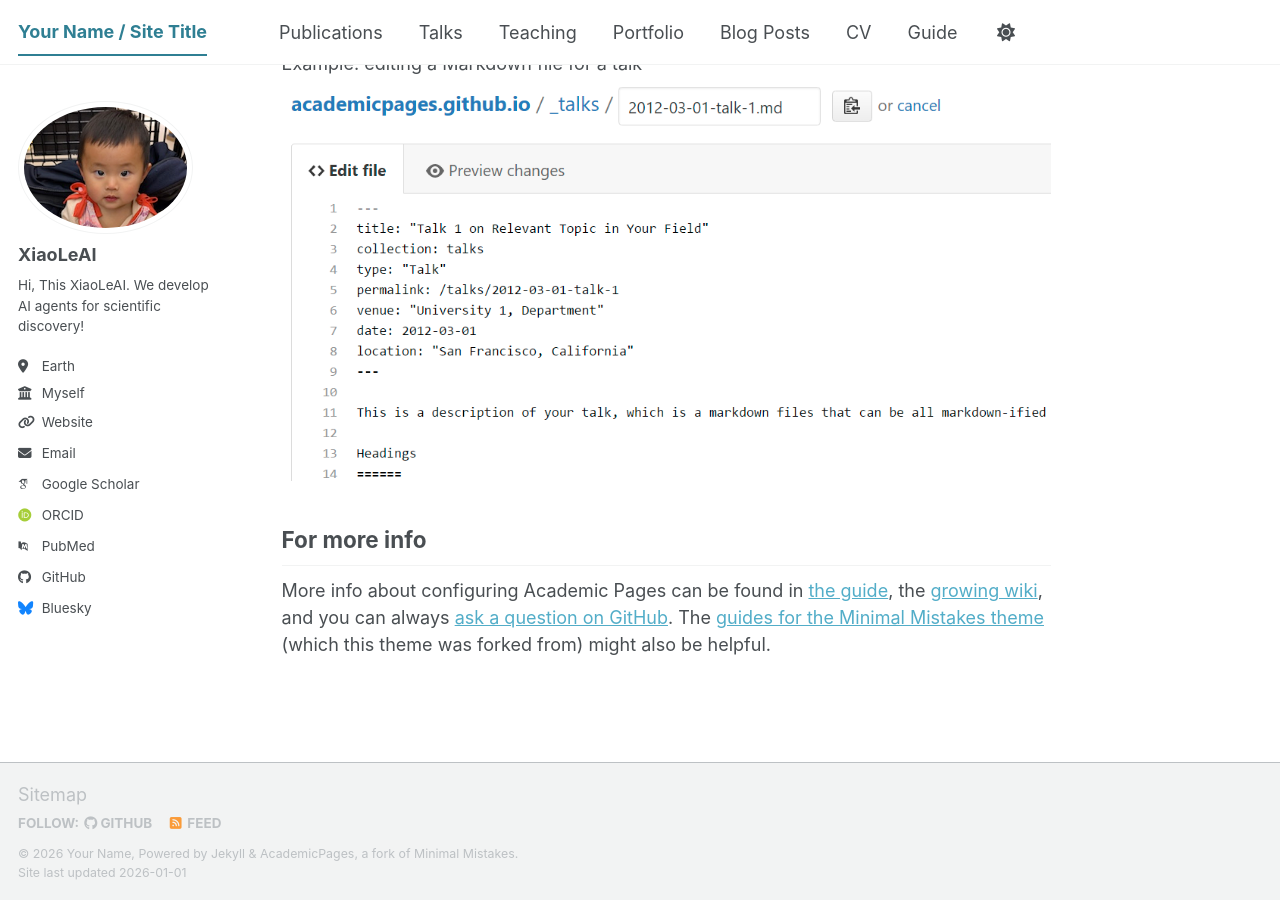
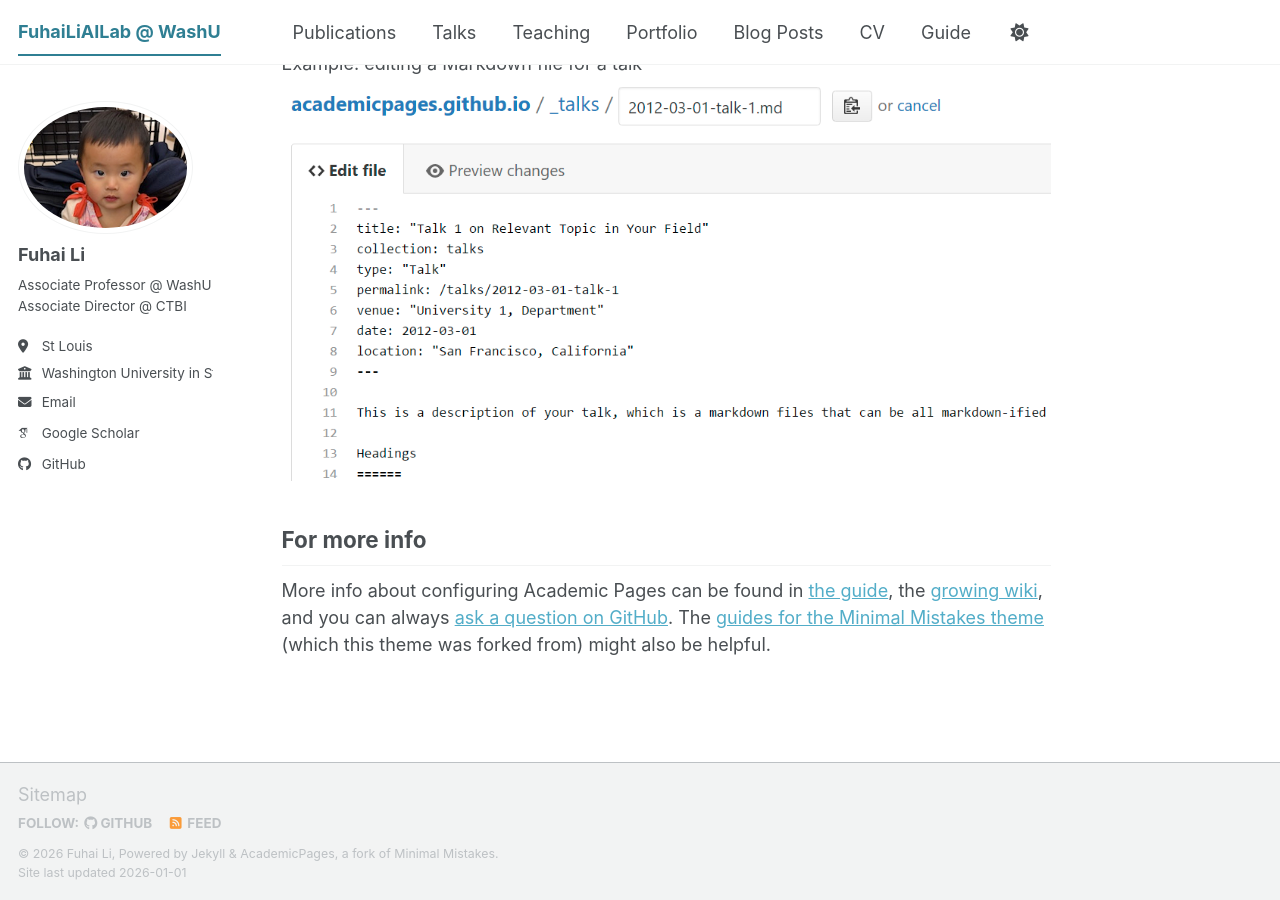
Before and after one commit to XiaoLeFancyAI/XiaoLeFancyAI.github.io, a Jekyll site: the page built from _pages/about.md, in a window 1280 px wide and 900 px high, scrolled down 2720 px. Built offline with Jekyll 4.4.1, drawn with Linux system fonts in a browser that asks for light colours; some web fonts are replaced; a script bundle is joined from its source files by our own code; library files that are not in the unit come from our copies.

Commit message:
Update personal information in _config.yml

```diff
--- a/_config.yml
+++ b/_config.yml
@@ -8,15 +8,14 @@
 
 # Basic Site Settings
 locale                   : "en-US"
-site_theme               : "default" # The available themes options are "default", "air", "sunrise", "mint", "dirt" and "contrast"
-title                    : "Your Name / Site Title"
+site_theme               : "default"
+title                    : "FuhaiLiAILab @ WashU"
 title_separator          : "-"
-name                     : &name "Your Name"
-description              : &description "Your Name's academic portfolio"   # Update this with a general description of your site, this is the default if not overridden by a page
-url                      : https://academicpages.github.io # The base hostname & protocol for your site e.g. "https://[your GitHub username].github.io",
-                                                           # or if you already have some other page hosted on Github then use "https://[your GitHub username].github.io/[Your Repo Name]"
+name                     : &name "Fuhai Li"
+description              : &description "personal description"
+url                      : # https://fuhailiailab.github.io/ # the base hostname & protocol for your site e.g. "https://[your GitHub username].github.io"
 baseurl                  : "" # the subpath of your site, e.g. "/blog"
-repository               : "academicpages/academicpages.github.io"
+repository               : # "academicpages/academicpages.github.io"
 
 # Site Author - The following control what appear as part of the author content on the side bar.
 #               If a field is blank the icon and link will not appear, otherwise it will be shown.
@@ -24,40 +23,34 @@ repository               : "academicpages/academicpages.github.io"
 author:
   # Biographic information
   avatar           : "Ping2.jpg"
-  name             : "XiaoLeAI"
+  name             : "Fuhai Li"
   pronouns         : # example: "she/her"
-  bio              : "Hi, This XiaoLeAI. We develop AI agents for scientific discovery!"
-  location         : "Earth"
-  employer         : "Myself"
-  uri              : "XiaoLeFancyAI.github.io"
-  email            : "bobaugust1988@gmail.com"
+  bio              : "Associate Professor @ WashU<br>Associate Director @ CTBI"
+  location         : "St Louis"
+  employer         : "Washington University in St Louis"
+  uri              : # URL
+  email            : "robert.fh.li@gmail.com"
 
   # Academic websites
-  academia         : # URL
   arxiv            : # URL - Update with the correct link to your profile
-  googlescholar    : "https://scholar.google.com/citations?user=PS_CX0AAAAAJ"
-  inspire-hep      : # URL
+  googlescholar    : "https://scholar.google.com/citations?user=rVZfU9sAAAAJ&hl=en"
   impactstory      : # URL
-  orcid            : "https://orcid.org/yourorcidurl"
+  orcid            : # "http://orcid.org/yourorcidurl"
   semantic         : # URL
-  ssrn             : # URL
-  pubmed           : "https://www.ncbi.nlm.nih.gov/pubmed/?term=john+snow"
+  pubmed           : # "https://www.ncbi.nlm.nih.gov/pubmed/?term=john+snow"
   researchgate     : # URL
   scopus           : # URL
-  zotero           : # URL
-
 
   # Repositories and software development
   bitbucket        : # Username - Update with your username on the site
   codepen          : # Username
   dribbble         : # Username
-  github           : "academicpages"
+  github           : "/FuhaiLiAiLab"
   kaggle           : # Username
   stackoverflow    : # User number or user number and name (i.e., use "1" or "1/jeff-atwood")
 
   # Social media
-  artstation       : # Username
-  bluesky          : "bsky.app" # Replace this with you Bluesky username
+  bluesky          : #"bsky.app" # Replace this with you Bluesky username
   facebook         : # Username
   flickr           : # Username
   foursquare       : # Username
@@ -92,7 +85,7 @@ publication_category:
     title: 'Conference Papers'
 
 # Site Settings
-teaser                   :  # filename of teaser fallback teaser image placed in /images/ for social media previews
+teaser                   :  # filename of teaser fallback teaser image placed in /images/, .e.g. "500x300.png"
 breadcrumbs              : false # true, false (default)
 words_per_minute         : 160
 future                   : true
@@ -143,8 +136,7 @@ facebook:
   username               :
   app_id                 :
   publisher              :
-og_image                 :  # Social media default site image
-og_description           :  # Social media default site image description
+og_image                 :  # Open Graph/Twitter default site image
 # For specifying social profiles
 # - https://developers.google.com/structured-data/customize/social-profiles
 social:
@@ -227,9 +219,9 @@ collections:
   publications:
     output: true
     permalink: /:collection/:path/
-  portfolio:
-    output: true
-    permalink: /:collection/:path/
+  # LabMembers:
+  #   output: true
+  #   permalink: /:collection/:path/
   talks:
     output: true
     permalink: /:collection/:path/
@@ -264,24 +256,24 @@ defaults:
       author_profile: true
       share: true
       comments: true
-  # _publications
-  - scope:
-      path: ""
-      type: publications
-    values:
-      layout: single
-      author_profile: true
-      share: true
-      comments: true
-  # _portfolio
-  - scope:
-      path: ""
-      type: portfolio
-    values:
-      layout: single
-      author_profile: true
-      share: true
-      comment: true
+  # # _publications
+  # - scope:
+  #     path: ""
+  #     type: publications
+  #   values:
+  #     layout: single
+  #     author_profile: true
+  #     share: true
+  #     comments: true
+  # # _LabMembers
+  # - scope:
+  #     path: ""
+  #     type: LabMembers
+  #   values:
+  #     layout: single
+  #     author_profile: true
+  #     share: true
+  #     comment: true
   # _talks
   - scope:
       path: ""
@@ -295,14 +287,14 @@ defaults:
 # Sass/SCSS
 sass:
   sass_dir: _sass
-  style: compressed # https://sass-lang.com/documentation/file.SASS_REFERENCE.html#output_style
+  style: compressed # http://sass-lang.com/documentation/file.SASS_REFERENCE.html#output_style
 
 
 # Outputting
 permalink: /:categories/:title/
 # paginate: 5 # amount of posts to show
 # paginate_path: /page:num/
-timezone: Etc/UTC # https://en.wikipedia.org/wiki/List_of_tz_database_time_zones
+timezone: Etc/UTC # http://en.wikipedia.org/wiki/List_of_tz_database_time_zones
 
 
 # Plugins
@@ -354,7 +346,7 @@ tag_archive:
 
 
 # HTML Compression
-# - https://jch.penibelst.de/
+# - http://jch.penibelst.de/
 compress_html:
   clippings: all
   ignore:
```
